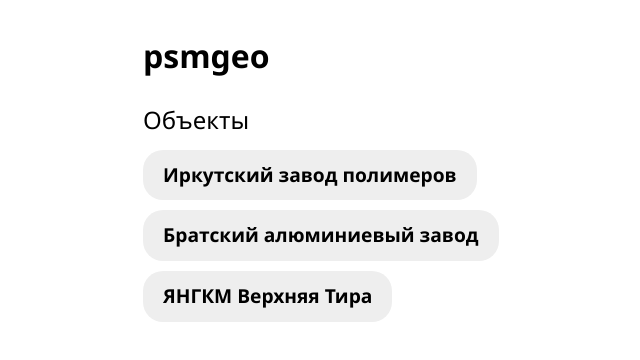
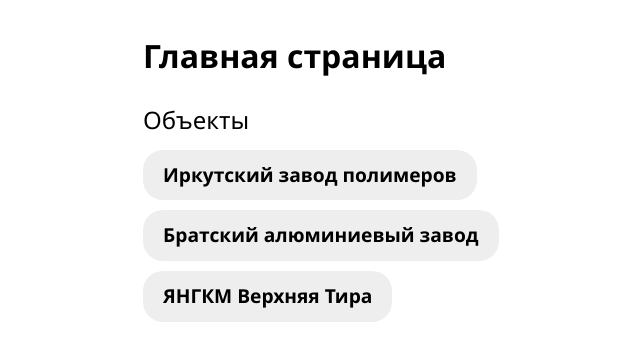
Before and after one commit to adlenadlen/psmgeo, a plain HTML site: page index.html in a window 1280 px wide. Shown: the whole page, without its empty margins (67-707 px from the left). Drawn offline with Linux system fonts and the light colour scheme.

Commit message:
Update index.html

```diff
--- a/index.html
+++ b/index.html
@@ -11,7 +11,7 @@
 
 <body>
 	<div class="page-container">
-		<h1>psmgeo</h1>
+		<h1>Главная страница</h1>
 <section>
     <h2>Объекты</h2>
     <div class="vertical"> <a href="70/index.html" class="b">Иркутский завод полимеров</a>
```
